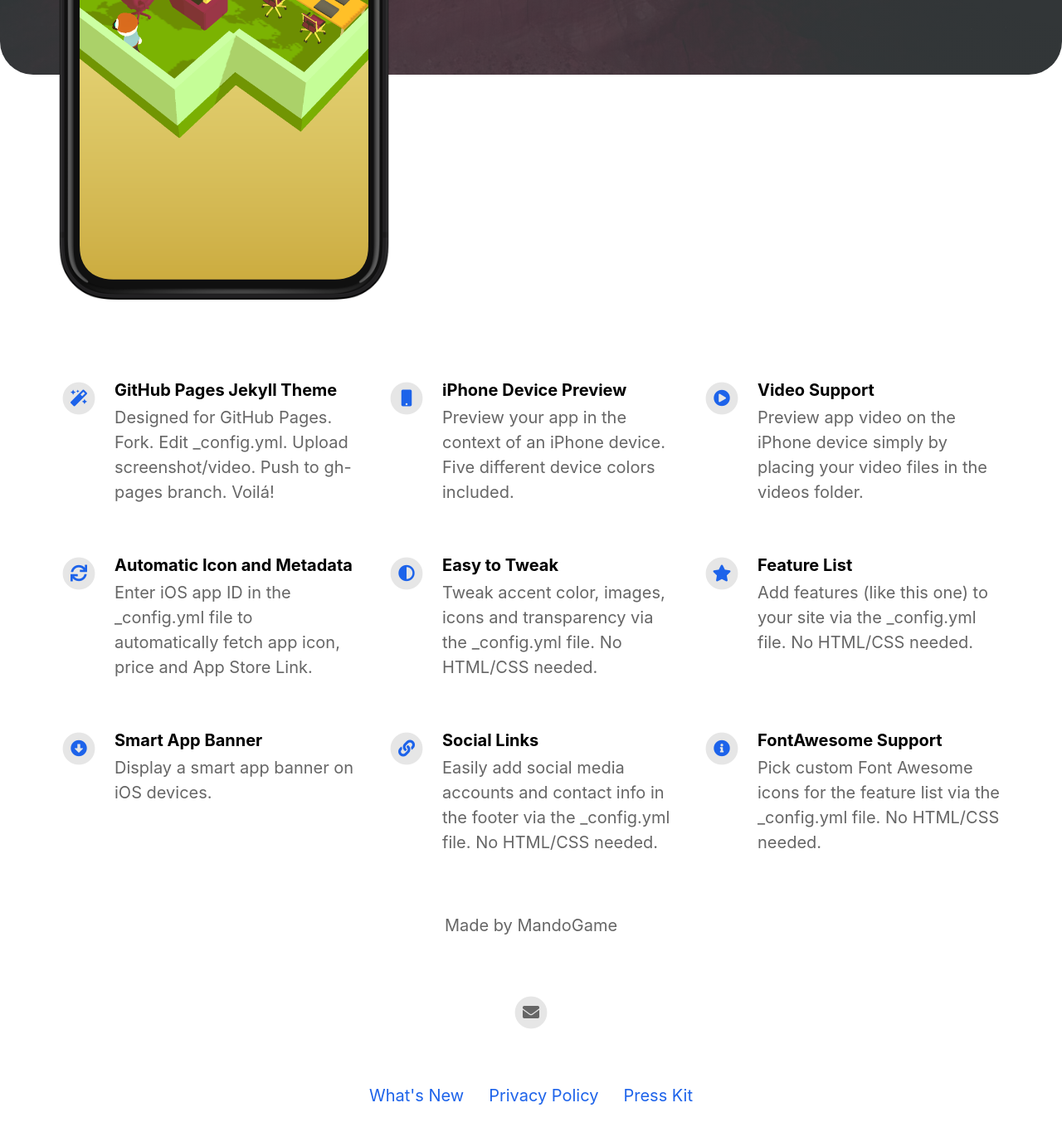
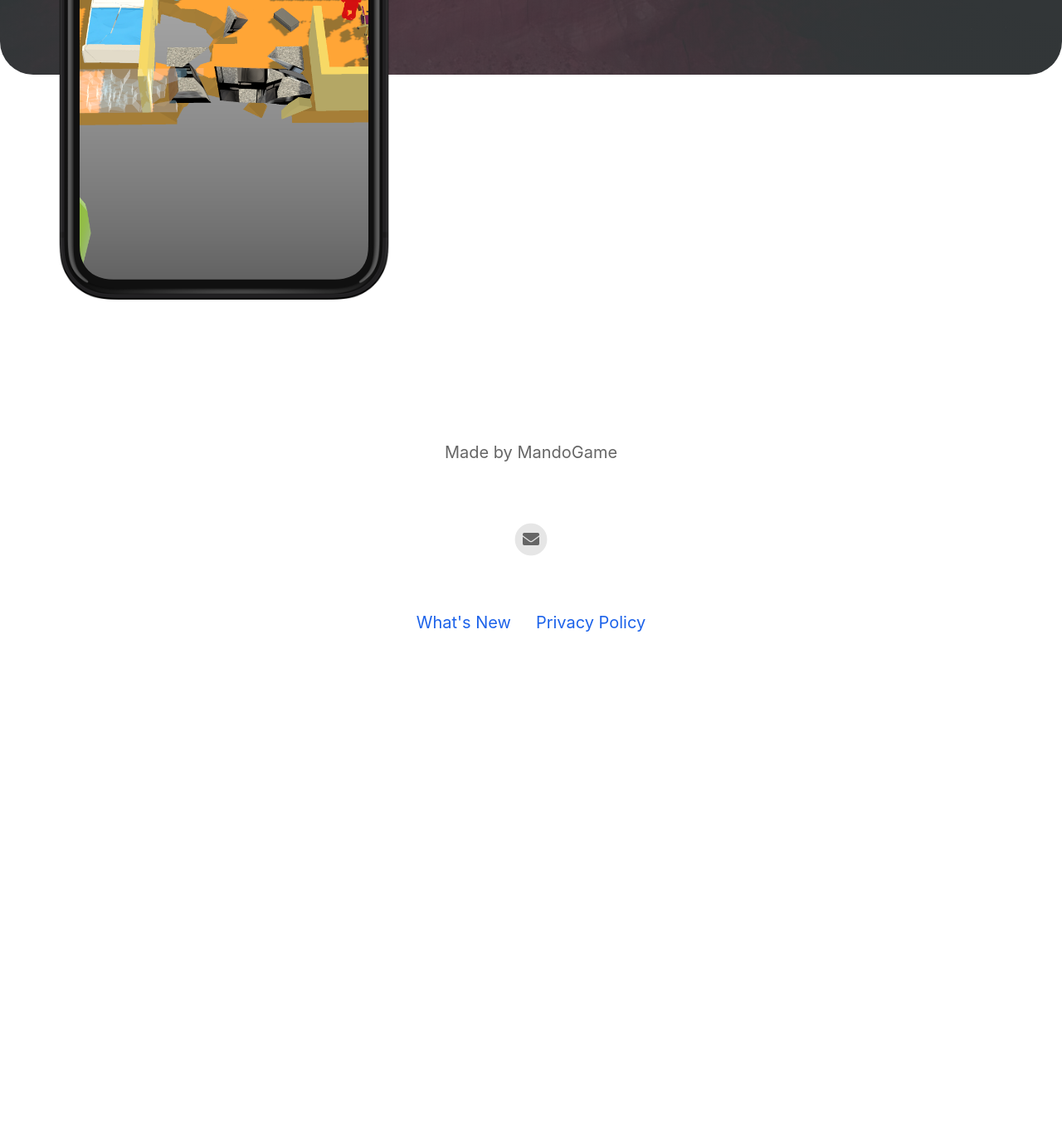
Before and after one commit to mandoga/heli-strike, a Jekyll site: the page built from index.html, in a window 1280 px wide and 1400 px high, scrolled down 624 px. Shown: the top 1370 px of the window at 83% size. Built offline with Jekyll 4.4.1, drawn with Linux system fonts in a browser that asks for light colours; nearby versions of some CDN libraries; after the commit the page ends 1454 px from its top, so only the background shows below that.

Commit message:
video and screenshot

```diff
--- a/_config.yml
+++ b/_config.yml
@@ -7,7 +7,7 @@
 
 appstore_link                             :                                           # Automatically populates if not set and if iOS app ID is set. Otherwise enter manually.
 playstore_link                            :                                           # Enter Google Play Store URL.
-presskit_download_link                    : https://emilbaehr.com                                          # Enter a link to downloadable file or (e.g. public Dropbox link to a .zip file).
+#presskit_download_link                    : https://emilbaehr.com                                          # Enter a link to downloadable file or (e.g. public Dropbox link to a .zip file).
                                                                                       # Or upload your press kit file to assets and set path accordingly (e.g. "assets/your_press_kit.zip").
 
 app_icon                                  : # assets/appicon.png                      # Automatically populates if not set and if iOS app ID is set.  Otherwise enter path to icon file manually.
@@ -21,59 +21,7 @@
 
 # Information About Yourself
 your_name                                 : MandoGame
-your_link                                 :
-your_city                                 :
 email_address                             : moyuar2021@gmail.com
-facebook_username                         :
-instagram_username                        :
-twitter_username                          :
-github_username                           :
-youtube_username                          :
-
-
-
-# Feature List                            Edit, add or remove features to be presented.
-features                                  :
-
-  - title                                 : GitHub Pages Jekyll Theme
-    description                           : Designed for GitHub Pages. Fork. Edit _config.yml. Upload screenshot/video. Push to gh-pages branch. Voilá!
-    fontawesome_icon_name                 : magic
-
-  - title                                 : iPhone Device Preview
-    description                           : Preview your app in the context of an iPhone device. Five different device colors included.
-    fontawesome_icon_name                 : mobile
-
-  - title                                 : Video Support
-    description                           : Preview app video on the iPhone device simply by placing your video files in the videos folder.
-    fontawesome_icon_name                 : play-circle
-
-  - title                                 : Automatic Icon and Metadata
-    description                           : Enter iOS app ID in the _config.yml file to automatically fetch app icon, price and App Store Link.
-    fontawesome_icon_name                 : sync
-
-  - title                                 : Easy to Tweak
-    description                           : Tweak accent color, images, icons and transparency via the _config.yml file. No HTML/CSS needed.
-    fontawesome_icon_name                 : adjust
-
-  - title                                 : Feature List
-    description                           : Add features (like this one) to your site via the _config.yml file. No HTML/CSS needed.
-    fontawesome_icon_name                 : star
-
-  - title                                 : Smart App Banner
-    description                           : Display a smart app banner on iOS devices.
-    fontawesome_icon_name                 : arrow-alt-circle-down
-
-  - title                                 : Social Links
-    description                           : Easily add social media accounts and contact info in the footer via the _config.yml file. No HTML/CSS needed.
-    fontawesome_icon_name                 : link
-
-  - title                                 : FontAwesome Support
-    description                           : Pick custom Font Awesome icons for the feature list via the _config.yml file. No HTML/CSS needed.
-    fontawesome_icon_name                 : info-circle
-
-  - title                                 : # New Feature Title
-    description                           : # New Feature Description
-    fontawesome_icon_name                 : # Enter Font Awesome icon name (e.g. star). Find icons on fontawesome.com/icons.
 
 
 
```
Also changed, not shown: assets/appicon.png (added), assets/screenshot/0.png (added), assets/screenshot/1.png (added), assets/screenshot/2.png (added), assets/screenshot/3.png (renamed from assets/screenshot/yourscreenshot.png), assets/screenshot/4.png (added), 3 other files.
